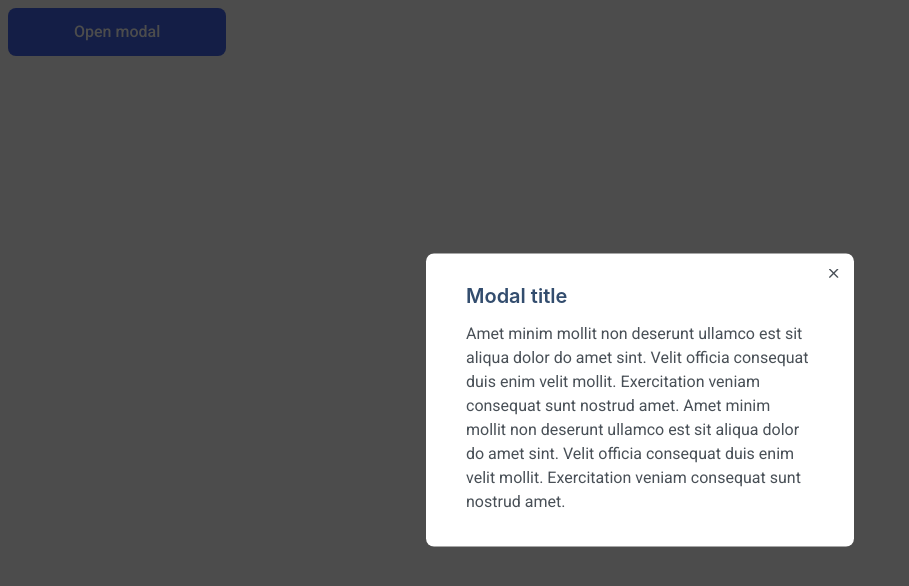
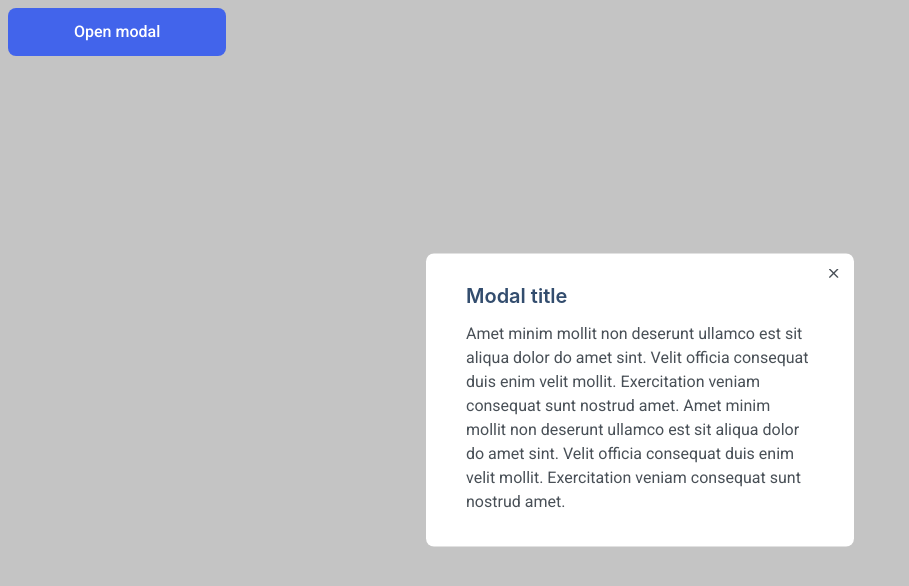
Before and after one commit to js-tasks-ru/htmlcss-20251006_yusupova-diana-94, a website: page 05-lection3/02-modal/index.html in a window 1280 px wide. Shown: the whole page, without its empty margins (0-909 px from the left). Drawn offline with Linux system fonts and the light colour scheme.

Commit message:
correct overlay

```diff
--- a/05-lection3/02-modal/modal.css
+++ b/05-lection3/02-modal/modal.css
@@ -1,11 +1,11 @@
 .modal__overlay {
+    z-index: -1;
     position: fixed;
     top: 0;
     left: 0;
     width: 100%;
     height: 100%;
-    background-color: rgba(0, 0, 0, 0.7);
-    z-index: 1000;
+    background-color: #C4C4C4;
     justify-content: center;
     align-items: center;
 }
```
